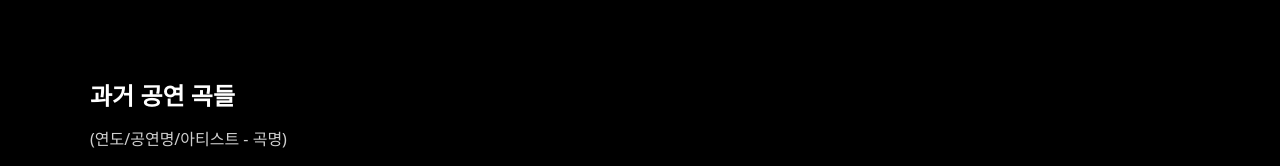
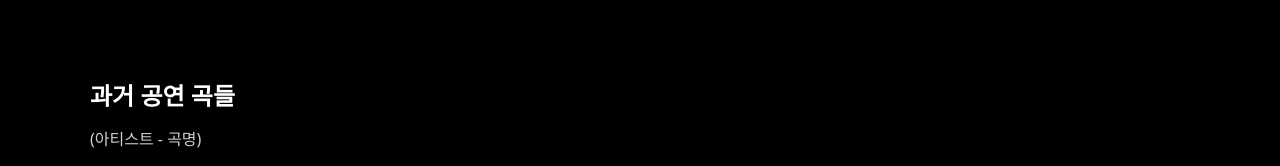
Before and after one commit to seongmin678/KCU, a plain HTML site: page index.html in a window 1280 px wide. Shown: the part 2200-2366 px from the top of the page. Drawn offline with Linux system fonts and the light colour scheme.

Commit message:
revision 2

```diff
--- a/index.html
+++ b/index.html
@@ -92,7 +92,7 @@
 
     <section id="sets" class="container reveal">
       <h2>과거 공연 곡들</h2>
-      <p class="muted">(연도/공연명/아티스트 - 곡명)</p>
+      <p class="muted">(아티스트 - 곡명)</p>
       <ul class="sets" aria-label="과거 공연 곡 목록">
         <li><strong>2025 Spring Concert</strong> — 브로큰 발렌타인 - 알루미늄 / Guns N' Roses - Sweet Child O' Mine / YB - 붉은 노을 / 윤하 - 혜성 / 한로로 - ㅈ ㅣ ㅂ / 버즈 - 나에게로 떠나는 여행 / QWER - 고민중독</li>
         <li><strong>2024 Fall Concert</strong> — Billie Eilish - Happier Than Ever / Scorpions - Rock you Like A Hurricane / Surl - WHAT TIMES IS IT NOW? / 카더가든 - 기다린 만큼, 더 / Wave to earth - Seasons</li>
```
